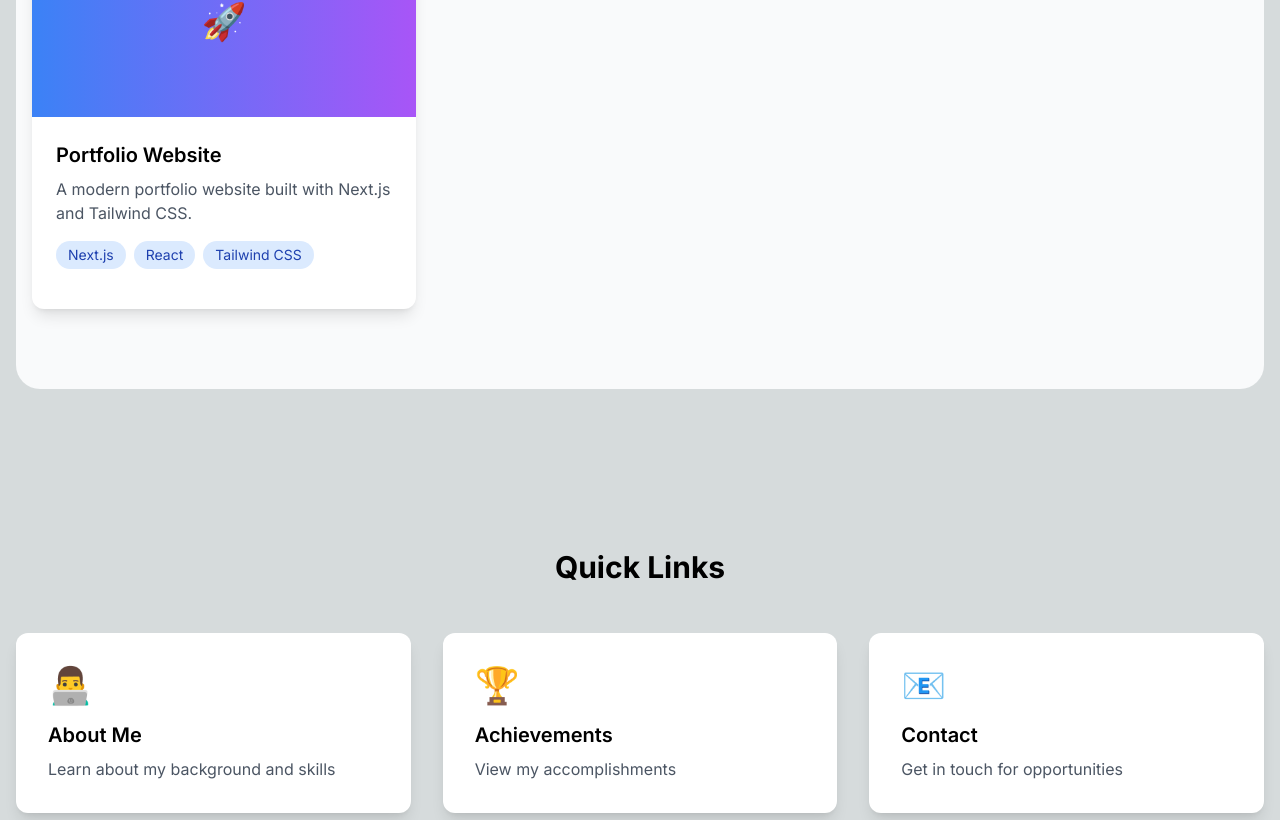
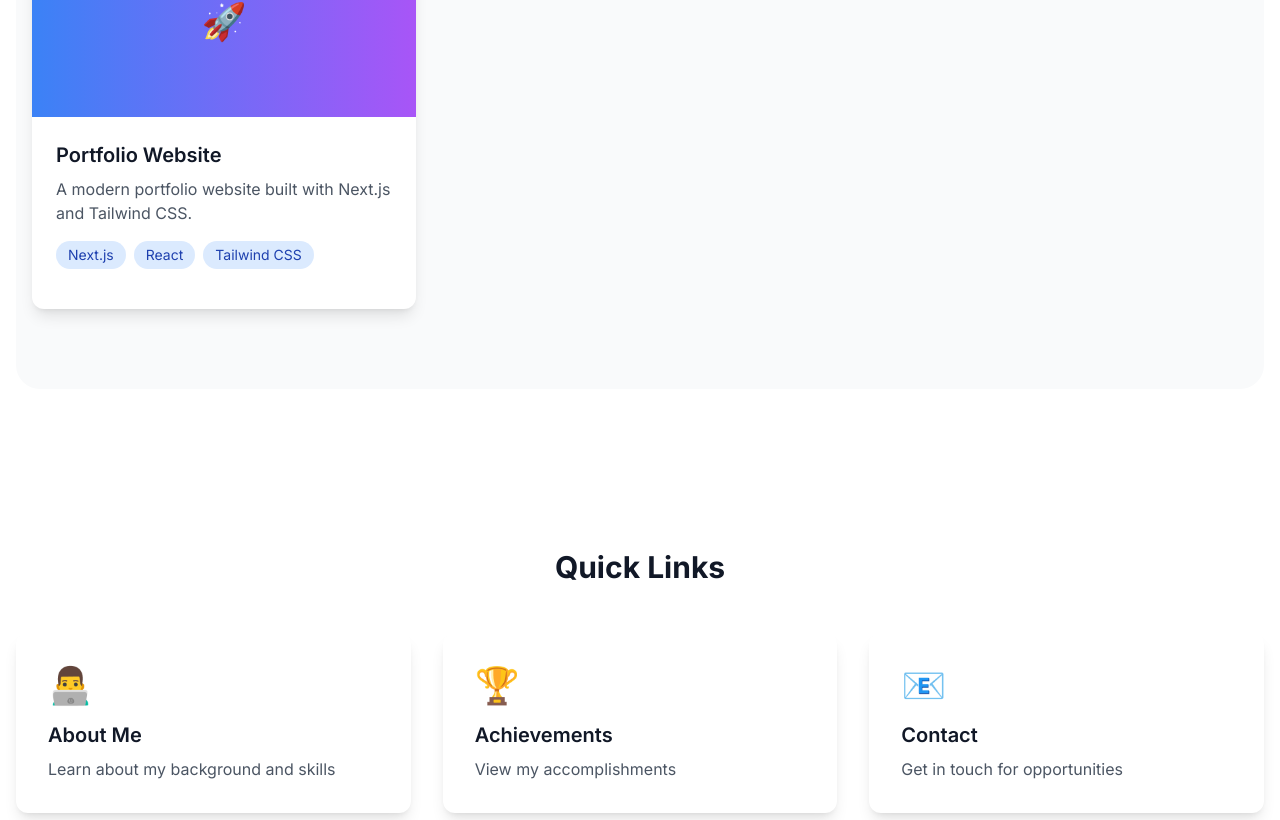
Before and after one commit to IshaanD-RX6600/IshaanDhiman, a Next.js app: page / in a window 1280 px wide. Shown: the part 780-1600 px from the top of the page. Built offline with nearby package versions, Linux system fonts and the light colour scheme.

Commit message:
Enhance metadata and layout with OpenGraph and template component

```diff
--- a/src/app/layout.tsx
+++ b/src/app/layout.tsx
@@ -1,20 +1,26 @@
-'use client';
-
+import type { Metadata } from 'next';
 import { Inter } from "next/font/google";
 import "./globals.css";
-import { ThemeProvider } from "@/components/theme-provider";
-import Navigation from "@/components/layout/Navigation";
-import Footer from "@/components/layout/Footer";
+import Template from "@/components/layout/template";
 
 const inter = Inter({ subsets: ["latin"] });
 
-export const metadata = {
+export const metadata: Metadata = {
   title: {
     default: 'Ishaan Dhiman - Portfolio',
     template: '%s | Ishaan Dhiman'
   },
   description: 'Full Stack Developer & AI Enthusiast',
   keywords: ['Next.js', 'React', 'JavaScript', 'Web Development', 'Full Stack', 'AI'],
+  metadataBase: new URL('https://ishaan-portfolio.vercel.app'),
+  openGraph: {
+    title: 'Ishaan Dhiman - Portfolio',
+    description: 'Full Stack Developer & AI Enthusiast',
+    url: 'https://ishaan-portfolio.vercel.app',
+    siteName: 'Ishaan Dhiman Portfolio',
+    locale: 'en_US',
+    type: 'website',
+  },
 };
 
 export default function RootLayout({
@@ -24,21 +30,8 @@ export default function RootLayout({
 }) {
   return (
     <html lang="en" suppressHydrationWarning>
-      <body className={`${inter.className} min-h-screen`}>
-        <ThemeProvider
-          attribute="class"
-          defaultTheme="system"
-          enableSystem
-          disableTransitionOnChange
-        >
-          <div className="flex flex-col min-h-screen">
-            <Navigation />
-            <main className="flex-grow">
-              {children}
-            </main>
-            <Footer />
-          </div>
-        </ThemeProvider>
+      <body className={`${inter.className} min-h-screen bg-white dark:bg-gray-900 text-gray-900 dark:text-gray-100`}>
+        <Template>{children}</Template>
       </body>
     </html>
   );
--- /dev/null
+++ b/src/components/layout/template.tsx
@@ -0,0 +1,24 @@
+'use client';
+
+import { ThemeProvider } from "@/components/theme-provider";
+import Navigation from "./Navigation";
+import Footer from "./Footer";
+
+export default function Template({ children }: { children: React.ReactNode }) {
+  return (
+    <ThemeProvider
+      attribute="class"
+      defaultTheme="system"
+      enableSystem
+      disableTransitionOnChange
+    >
+      <div className="flex flex-col min-h-screen">
+        <Navigation />
+        <main className="flex-grow">
+          {children}
+        </main>
+        <Footer />
+      </div>
+    </ThemeProvider>
+  );
+}
```
